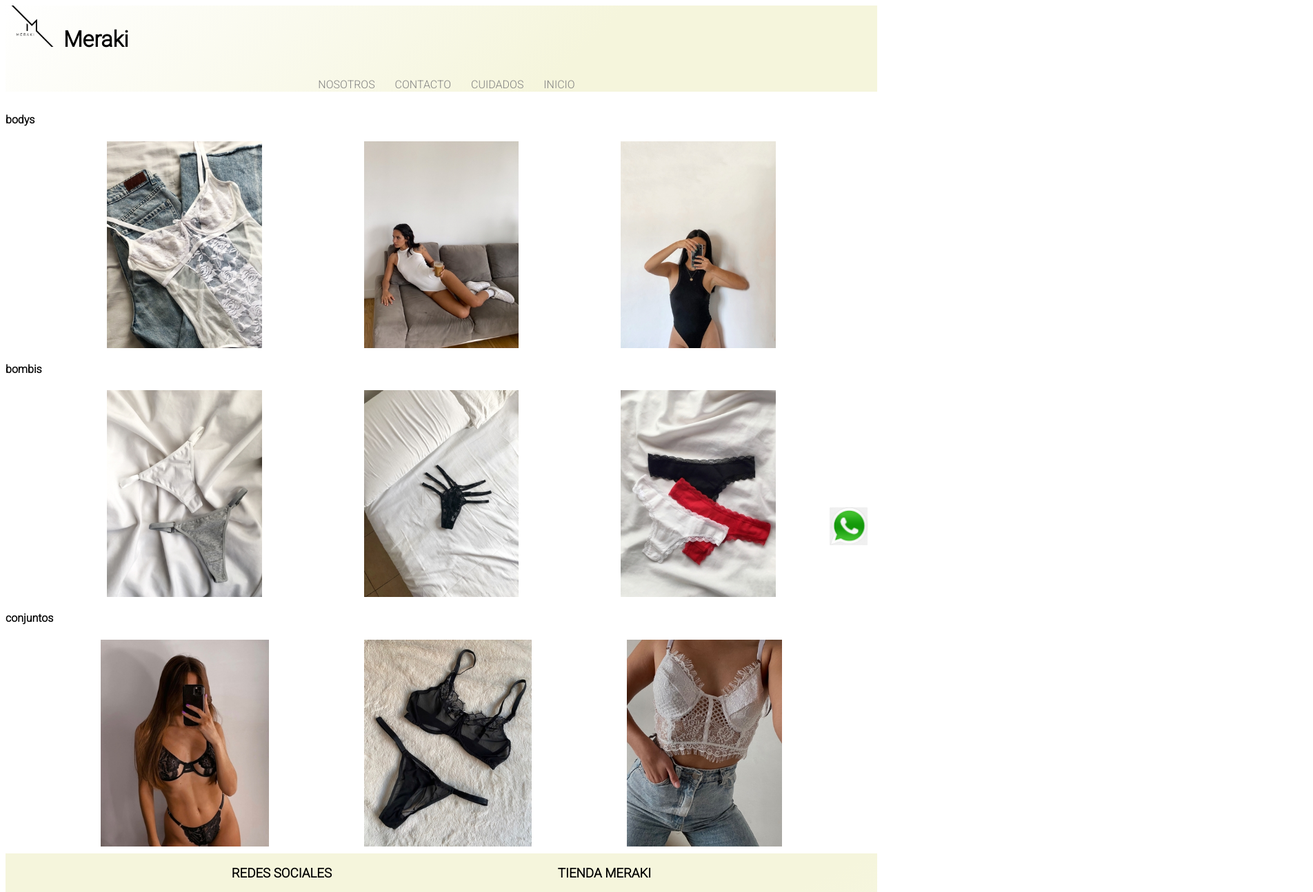
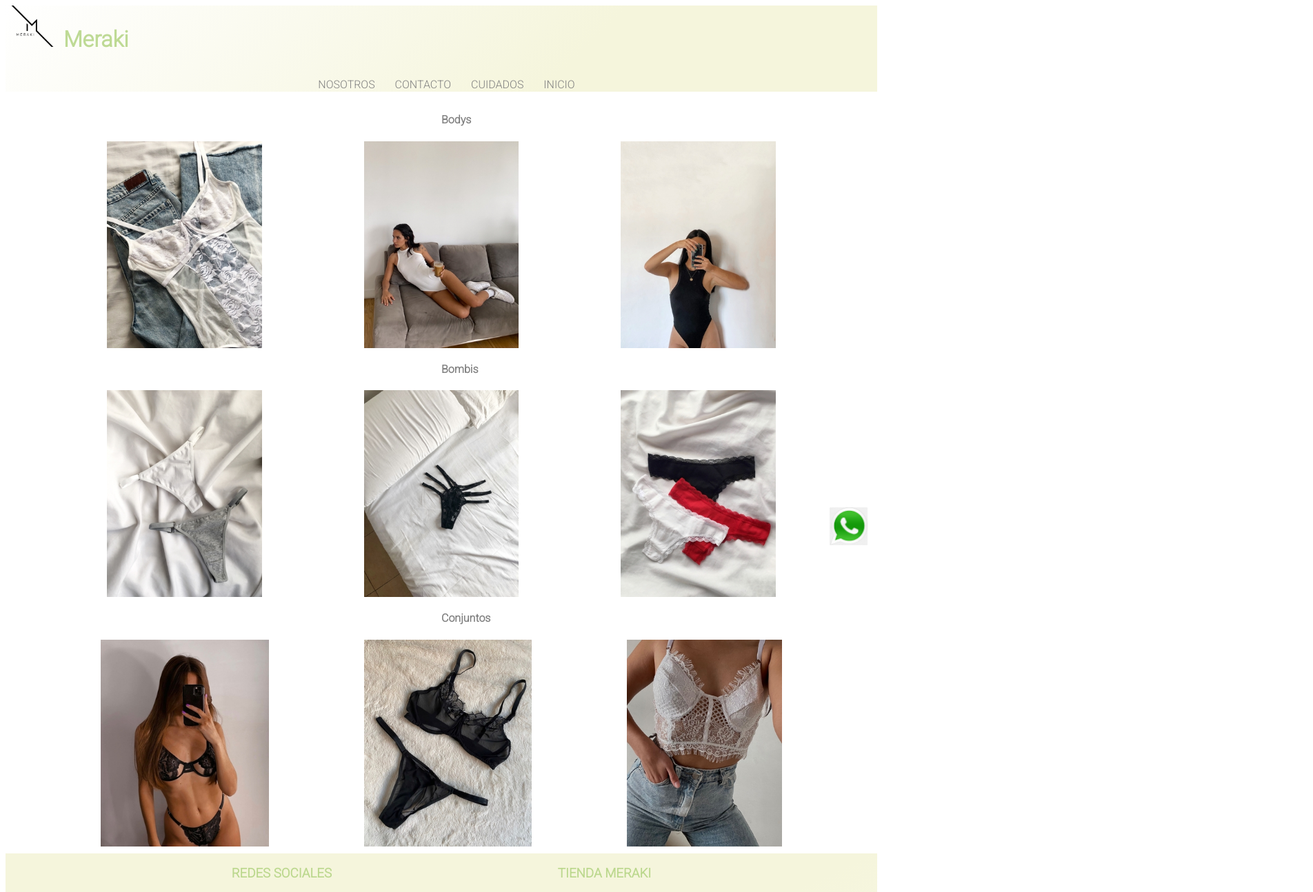
Before and after one commit to PMLabaca/Merakiik, a plain HTML site: page paginas/galeria.html in a window 1280 px wide. Shown: the top 1294 px of the page at 69% size, 1904 px wide, since content can reach past the window. Drawn offline with Linux system fonts and the light colour scheme.

Commit message:
agregue gradientes al header y footer y animaciones a las imagenes de la galeria

```diff
--- a/css/estilos.css
+++ b/css/estilos.css
@@ -8,7 +8,6 @@ body{
     grid-template-rows: 125px 1fr 0.5fr;
     grid-template-areas:
     "header header"
-    /* "navegacion navegacion" */
     "section section"
     "footer footer";
     grid-row-gap: 10px;
@@ -21,6 +20,17 @@ body{
         "section"
         "footer";
     }
+}
+h1{
+    color: rgba(170, 206, 117, 0.76);
+}
+h3{
+    color: rgba(170, 206, 117, 0.76);
+}
+h4{
+   color: grey;
+   position: relative;
+   left: 50%;
 }
 .navegacion{
     grid-area: navegacion;
@@ -161,12 +171,24 @@ footer{
 }
 .bodys1{
     height: 300px;
+    transition: height 1s, width 1s;
+}
+.bodys1:hover{
+    height: 500px;
 }
 .bombis1{
     height: 300px;
+    transition: height 1s, width 1s;
+}
+.bombis1:hover{
+    height: 500px;
 }
 .conjunto1{
     height: 300px;
+    transition: height 1s, width 1s;
+}
+.conjunto1:hover{
+    height: 500px;
 }
 
 /* NOSOTROS */
--- a/paginas/galeria.html
+++ b/paginas/galeria.html
@@ -27,21 +27,21 @@
         </header>
         <main class="mainGaleria">
             <section>
-                <article><h4>bodys</h4>
+                <article><h4>Bodys</h4>
                     <div class="divGaleria">
                         <img src="../multimedia/bodys1.jpeg" alt="" class="bodys1">
                         <img src="../multimedia/bodys2.jpeg" alt="" class="bodys1">
                         <img src="../multimedia/bodys3.jpeg" alt="" class="bodys1">
                     </div>
                 </article>
-                <article><h4>bombis</h4>
+                <article><h4>Bombis</h4>
                     <div class="divGaleria">
                         <img src="../multimedia/bombis1.jpeg" alt="" class="bombis1">
                         <img src="../multimedia/bombis2.jpeg" alt="" class="bombis1">
                         <img src="../multimedia/bombis3.jpeg" alt="" class="bombis1">
                     </div>
                 </article>
-                <article><h4>conjuntos</h4>
+                <article><h4>Conjuntos</h4>
                     <div class="divGaleria">
                         <img src="../multimedia/conjunto1.jpeg" alt="" class="conjunto1">
                         <img src="../multimedia/conjunto2.jpeg" alt="" class="conjunto1">
```
Also changed, not shown: index.html (+1 -1 lines).
